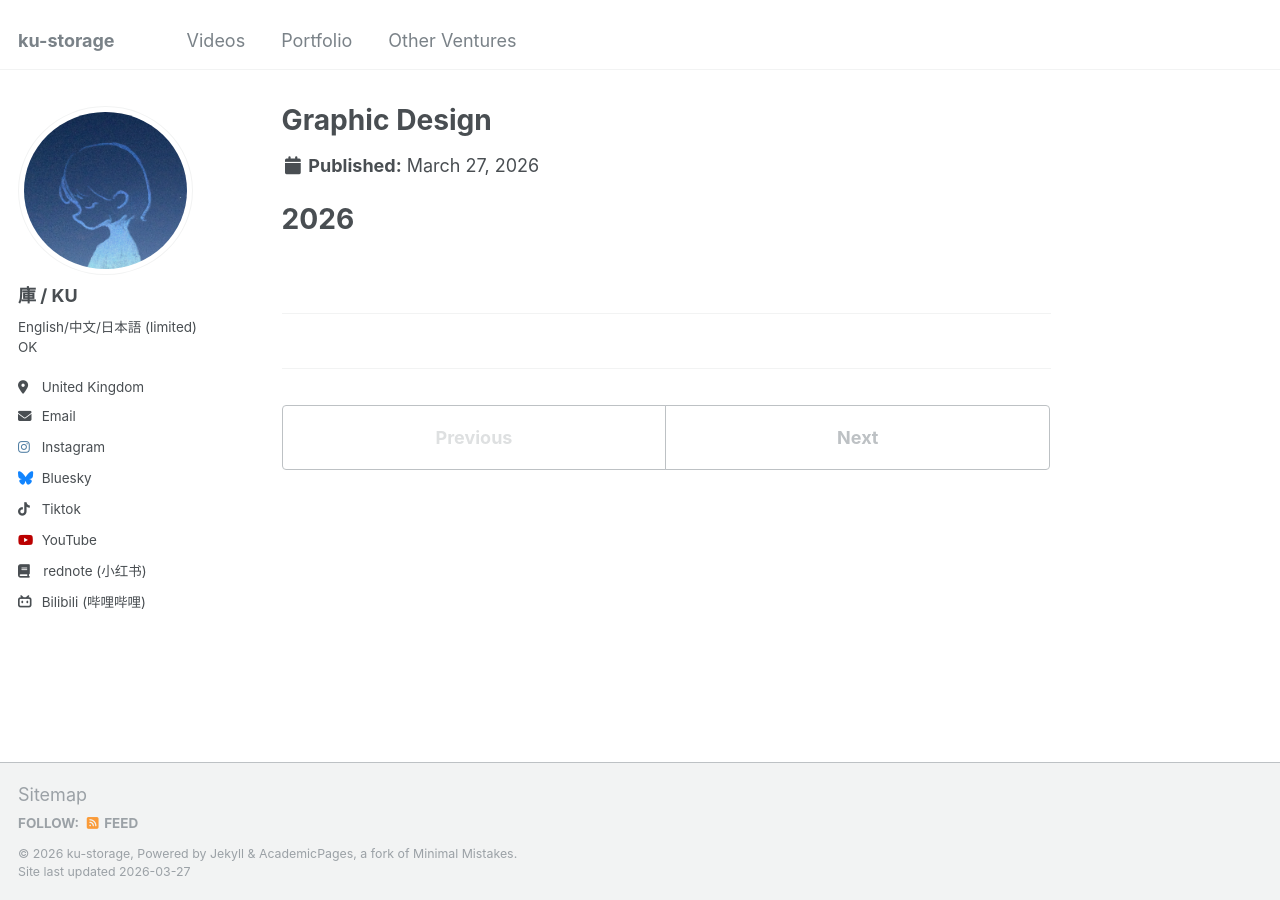
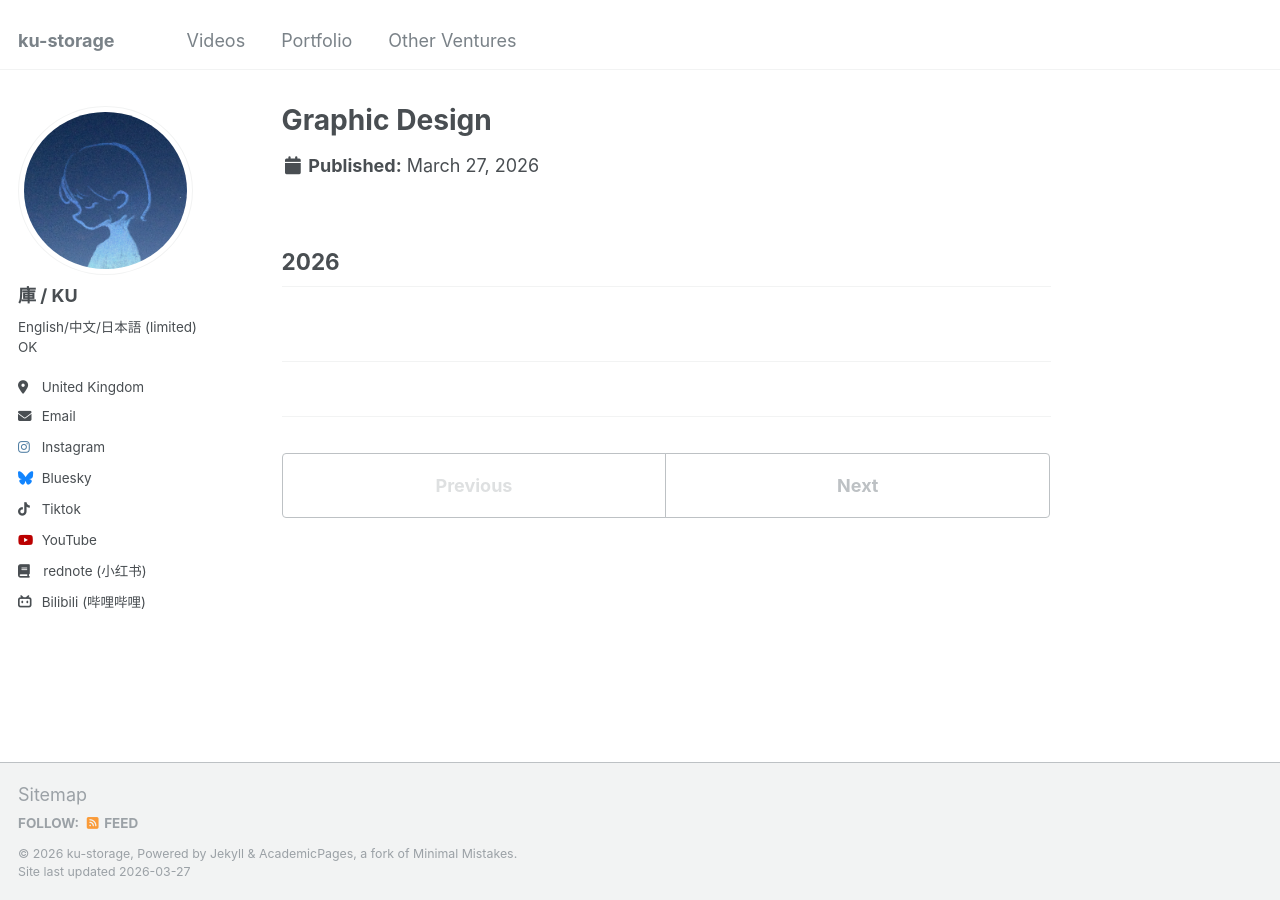
Before and after one commit to ku-storage/ku-storage.github.io, a Jekyll site: the page built from _portfolio/graphicdesign.md, in a window 1280 px wide. Built offline with Jekyll 4.4.1, drawn with Linux system fonts in a browser that asks for light colours.

```diff
--- a/_portfolio/graphicdesign.md
+++ b/_portfolio/graphicdesign.md
@@ -3,4 +3,4 @@ title: "Graphic Design"
 excerpt: "design works I was responsible for <br/><img src='/images/graphicdesigns.PNG'>"
 collection: portfolio
 ---
-# 2026
+## 2026
```
